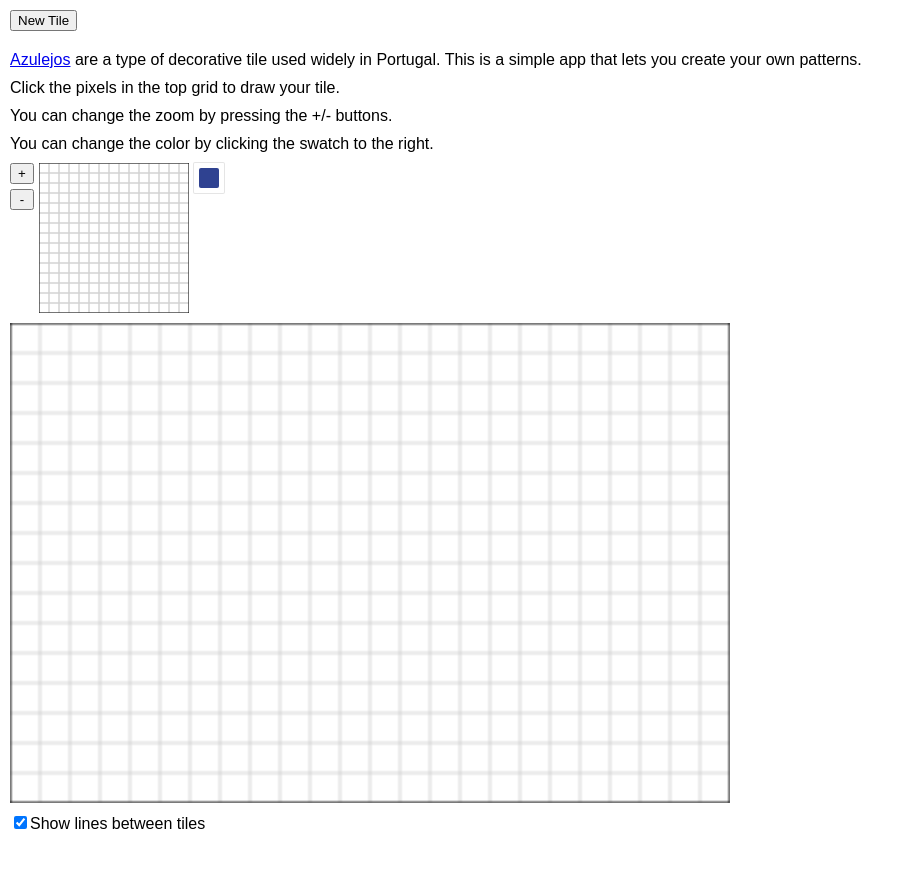
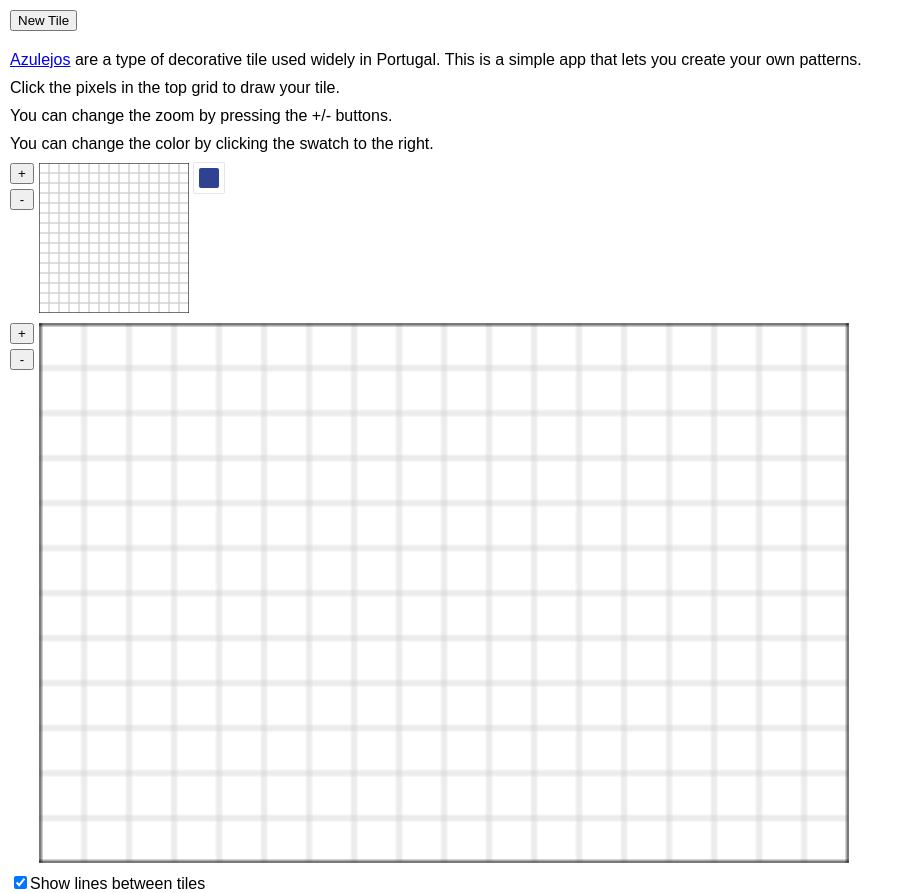
Before and after one commit to Bjvanminnen/azulejos, a React (Create React App) app: page / in a window 1280 px wide. Shown: the whole page, without its empty margins (0-914 px from the left). Before the commit the page ends 833 px from the top, so only its background shows below. Built offline with nearby package versions, Linux system fonts and the light colour scheme; the HTML template or start-up script is replaced by a standard one.

Commit message:
wall zoom

```diff
--- a/src/App.js
+++ b/src/App.js
@@ -7,10 +7,9 @@ import ColorPicker from './ColorPicker';
 import save, { load } from './save';
 import Description from './Description';
 
-const wallZoom = 2;
 const tileSize = 15;
-const tilesWide = 24;
-const tilesHigh = 16;
+const tilesWide = 18;
+const tilesHigh = 12;
 
 class App extends Component {
 constructor(props) {
@@ -19,6 +18,7 @@ constructor(props) {
     this.tile = load() || new Tile(tileSize);
     this.state = {
       tileZoom: 10,
+      wallZoom: 3,
       showGridlines: true,
     };
     this.color = null;
@@ -29,7 +29,7 @@ constructor(props) {
   }
 
   drawCanvases() {
-    const { tileZoom, showGridlines } = this.state;
+    const { tileZoom, wallZoom, showGridlines } = this.state;
 
     drawTile(this.tileCanvas, this.tile, { zoom: tileZoom, tileSize });
     drawWall(this.wallCanvas, this.tile, { tileSize, tilesWide, tilesHigh, zoom: wallZoom, showGridlines});
@@ -46,13 +46,10 @@ constructor(props) {
     this.drawCanvases();
   }
 
-  clickZoomUp = () => {
-    this.setState({tileZoom: this.state.tileZoom + 1}, this.drawCanvases);
-  }
-
-  clickZoomDown = () => {
-    this.setState({tileZoom: this.state.tileZoom - 1}, this.drawCanvases);
-  }
+  clickZoomUp = () => this.setState({tileZoom: this.state.tileZoom + 1}, this.drawCanvases);
+  clickZoomDown = () => this.setState({tileZoom: this.state.tileZoom - 1}, this.drawCanvases);
+  clickZoomWallUp = () => this.setState({wallZoom: this.state.wallZoom * 1.1}, this.drawCanvases);
+  clickZoomWallDown = () => this.setState({wallZoom: this.state.wallZoom / 1.1}, this.drawCanvases);
 
   clickGridlines = () => this.setState({showGridlines: !this.state.showGridlines}, this.drawCanvases);
 
@@ -64,7 +61,7 @@ constructor(props) {
   }
 
   render() {
-    const { tileZoom } = this.state;
+    const { tileZoom, wallZoom } = this.state;
 
     return (
       <div>
@@ -86,15 +83,20 @@ constructor(props) {
           />
         <ColorPicker style={{marginLeft: 5}} onUpdateColor={this.onUpdateColor}/>
         </div>
+        <div style={{margin: 10, display: 'flex'}}>
+          <div style={{flexDirection: 'column', display: 'flex',}}>
+            <button style={{marginRight: 5, marginBottom: 5}} onClick={this.clickZoomWallUp}>+</button>
+            <button style={{marginRight: 5, marginBottom: 5}} onClick={this.clickZoomWallDown}>-</button>
+          </div>
           <canvas
             ref={e => this.wallCanvas = e}
             width={tileSize * tilesWide * wallZoom}
             height={tileSize * tilesHigh * wallZoom}
             style={{
               display: 'block',
-            margin: 10,
             }}
           />
+        </div>
         <div style={{marginLeft: 10}}>
           <input
             type="checkbox"
--- a/src/ColorPicker.js
+++ b/src/ColorPicker.js
@@ -6,7 +6,8 @@ const presetColors = [
   '#ffffff',
   // '#0047ab', // blue
   '#2F4291', // blue
-  '#E3CC4A', // yellow
+  '#E8C702', // yellow
+  // '#E3CC4A', // yellow
   '#587C4C', // green
   '#B13A37', //red
   '#1393C1', // cyan
```
Also changed, not shown: src/drawWall.js (line endings or trailing spaces). Lines whose indentation alone changed are shown as unchanged.
